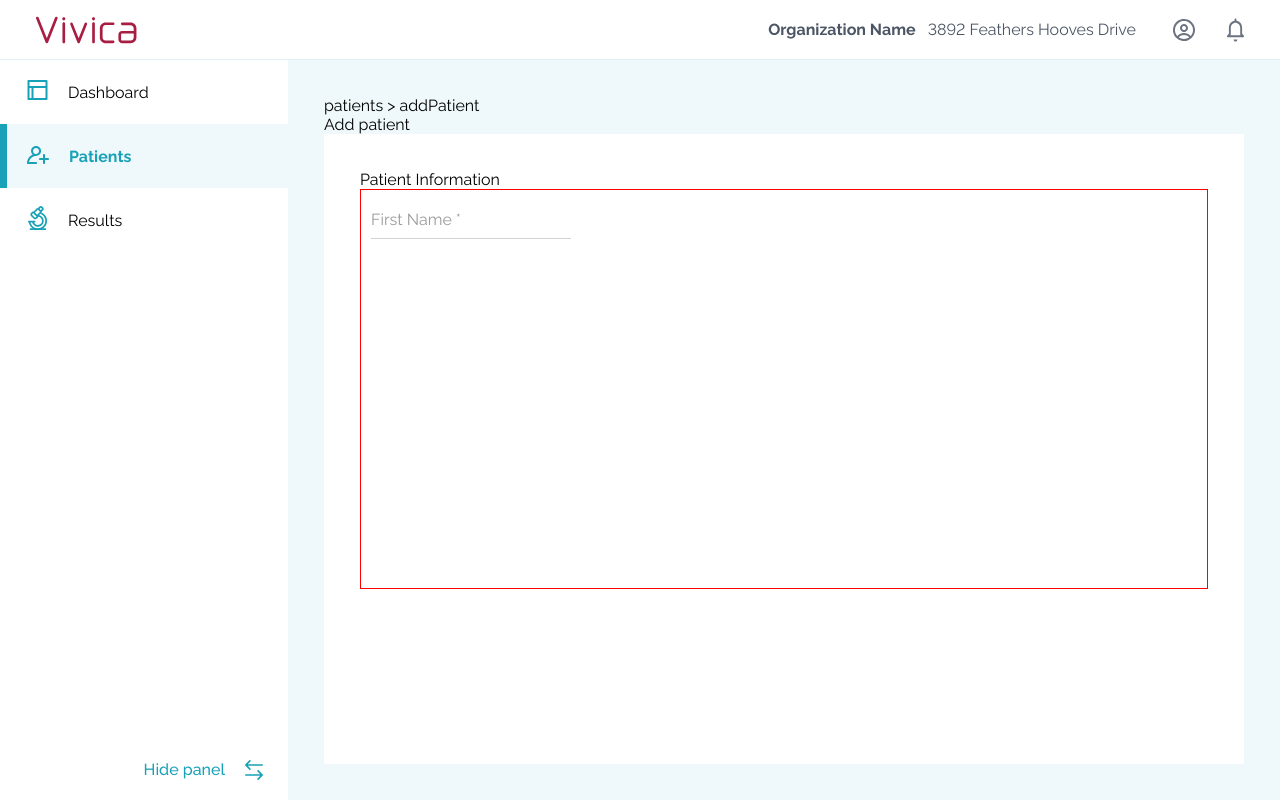
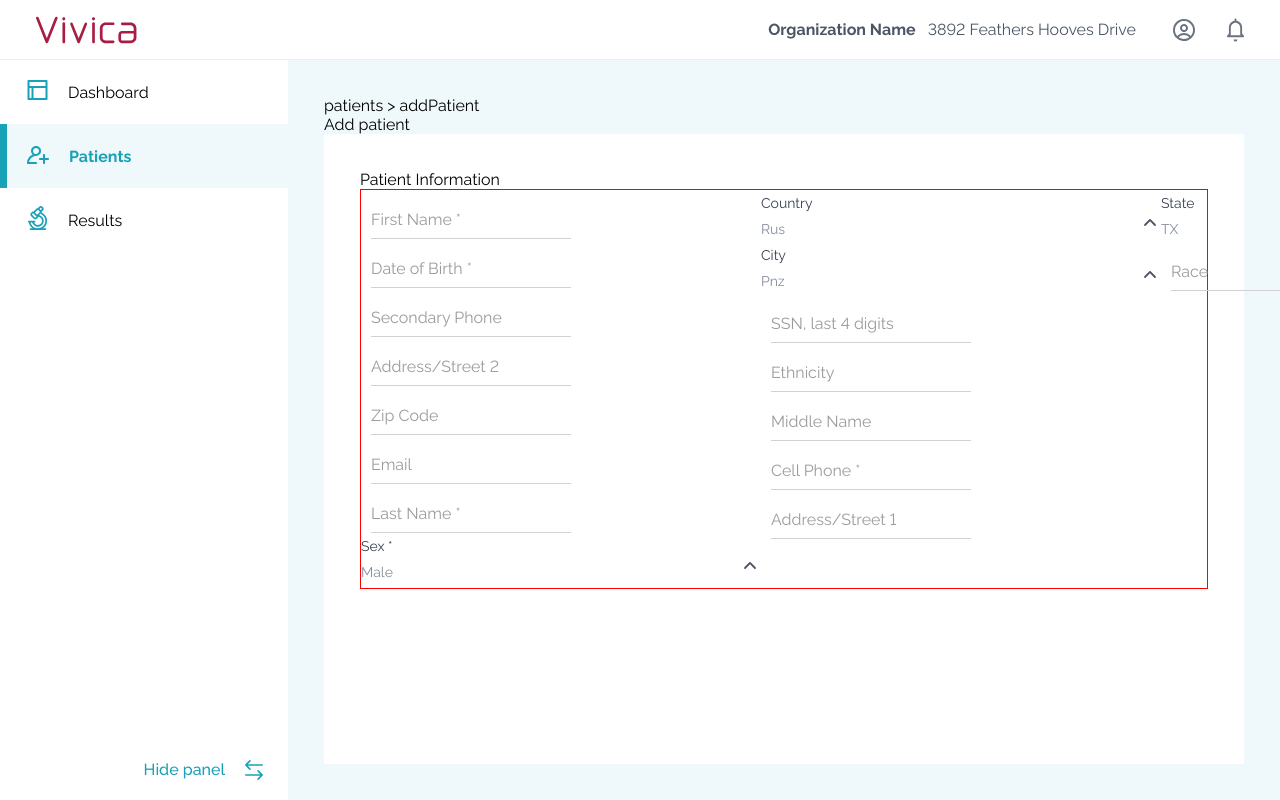
Before and after one commit to metalheadpnz/vivica, a React (Create React App) app: page /patients/addPatient in a window 1280 px wide. Built offline with nearby package versions, Linux system fonts and the light colour scheme.

Commit message:
add patient

```diff
--- a/src/pages/AddPatient/AddPatient.tsx
+++ b/src/pages/AddPatient/AddPatient.tsx
@@ -2,6 +2,32 @@ import React from 'react';
 import {useLocation, useNavigate} from "react-router-dom";
 import s from './AddPatient.module.scss'
 import {Input} from "../../components/Input/Input";
+import {Select} from "../../components/Select/Select";
+
+type FieldType = {
+    placeholder: string
+    type: 'textInput' | 'calendar' | 'select'
+    isRequired: boolean
+    options?: string[]
+}
+
+const inputFields: FieldType[] = [
+    {
+        placeholder: 'First Name',
+        isRequired: true,
+        type: 'select',
+    },
+    {
+        placeholder: 'Date of Birth',
+        isRequired: true,
+        type: 'calendar',
+    },
+    {
+        placeholder: 'Secondary Phone',
+        isRequired: false,
+        type: 'calendar',
+    },
+]
 
 export const AddPatient = () => {
     const location = useLocation().pathname.split('/');
@@ -21,13 +47,33 @@ export const AddPatient = () => {
             <div>Add patient</div>
             <div className={s.formWrap}>
                 Patient Information
-                <form className={s.patientInformation}>
+                <div className={s.patientInformation}>
 
+                    {/*{inputFields.map(el =>*/}
+                    {/*    el.type === 'select'*/}
+                    {/*        ? <div></div>*/}
+                    {/*        : <Input placeholder={el.placeholder} style={{width:'436px'}}/>*/}
+                    {/*)}*/}
 
                     <Input placeholder={'First Name *'}/>
+                    <Input placeholder={'Date of Birth *'}/>
+                    <Input placeholder={'Secondary Phone'}/>
+                    <Input placeholder={'Address/Street 2'}/>
+                    <Input placeholder={'Zip Code'}/>
+                    <Input placeholder={'Email'}/>
+                    <Input placeholder={'Last Name *'}/>
+                    <Select title={'Sex *'} options={[{name: 'Male'},{name: 'Female'},]}/>
+                    <Select title={'Country'} options={[{name: 'Rus'},{name: 'USA'},]}/>
+                    <Select title={'City'} options={[{name: 'Pnz'},{name: 'Msk'},]}/>
+                    <Input placeholder={'SSN, last 4 digits'}/>
+                    <Input placeholder={'Ethnicity'}/>
+                    <Input placeholder={'Middle Name'}/>
+                    <Input placeholder={'Cell Phone *'}/>
+                    <Input placeholder={'Address/Street 1'}/>
+                    <Select title={'State'} options={[{name: 'TX'},{name: 'CA'},{name: 'FL'}]}/>
+                    <Input placeholder={'Race'}/>
 
-
-                </form>
+                </div>
             </div>
         </div>
     );
--- a/src/pages/Dashboard/components/Clock.tsx
+++ b/src/pages/Dashboard/components/Clock.tsx
@@ -28,7 +28,6 @@ type dateFormat = {
 // }
 
 
-
 const days: string[] = ['Sunday', 'Monday', 'Tuesday', 'Wednesday', 'Thursday', 'Friday', 'Saturday']
 const months: string[] = ['01', '02', '03', '04', '05', '06', '07', '08', '09', '10', '11', '12']
 
@@ -43,7 +42,7 @@ export const Clock = () => {
 
     useEffect(() => {
         const refreshIntervalId = setInterval(() => {
-            setDate(formatDate(new Date()))
+               setDate(formatDate(new Date()))
         }, 1000)
         return () => clearInterval(refreshIntervalId)
     }, [])
```
Also changed, not shown: 1 other file (tests, documents, lock files or other folders).
